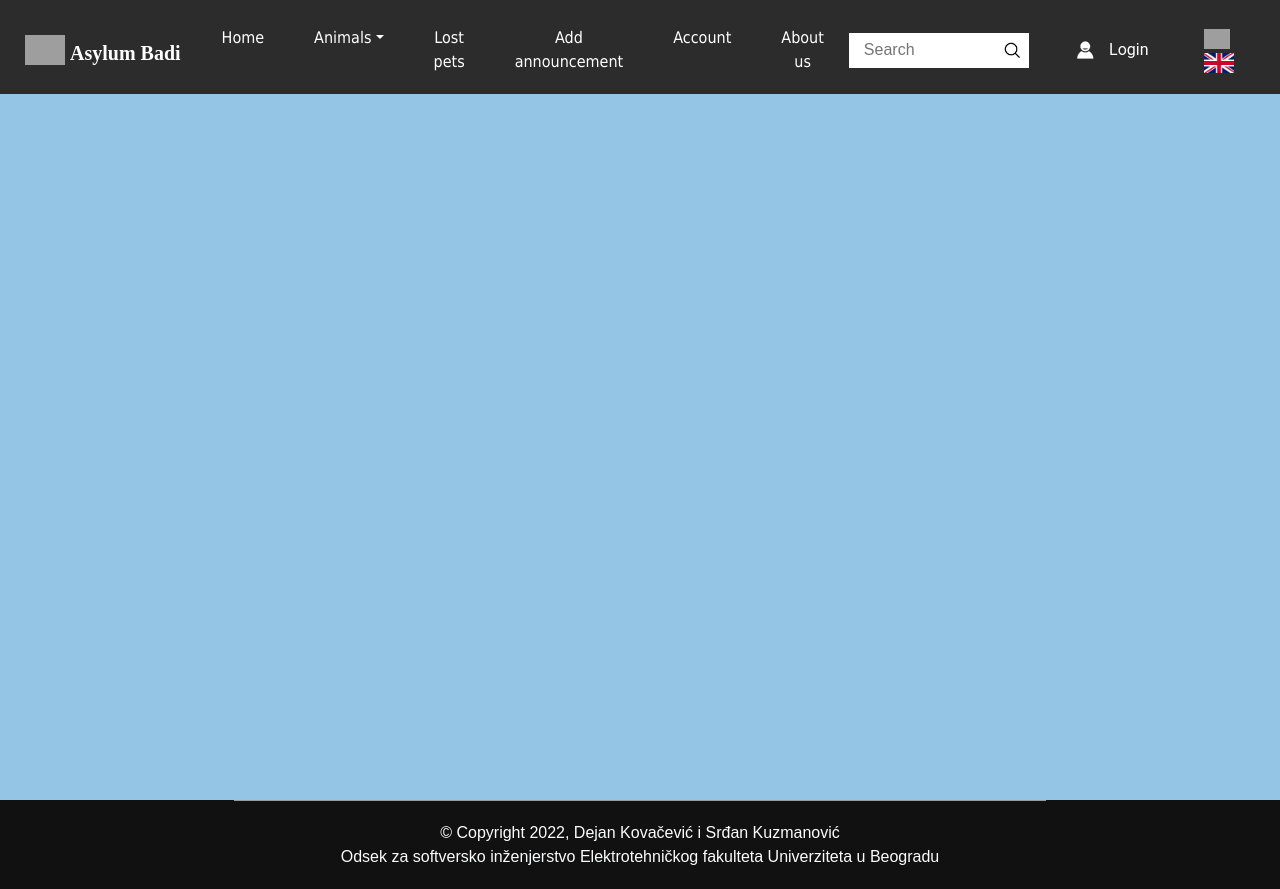
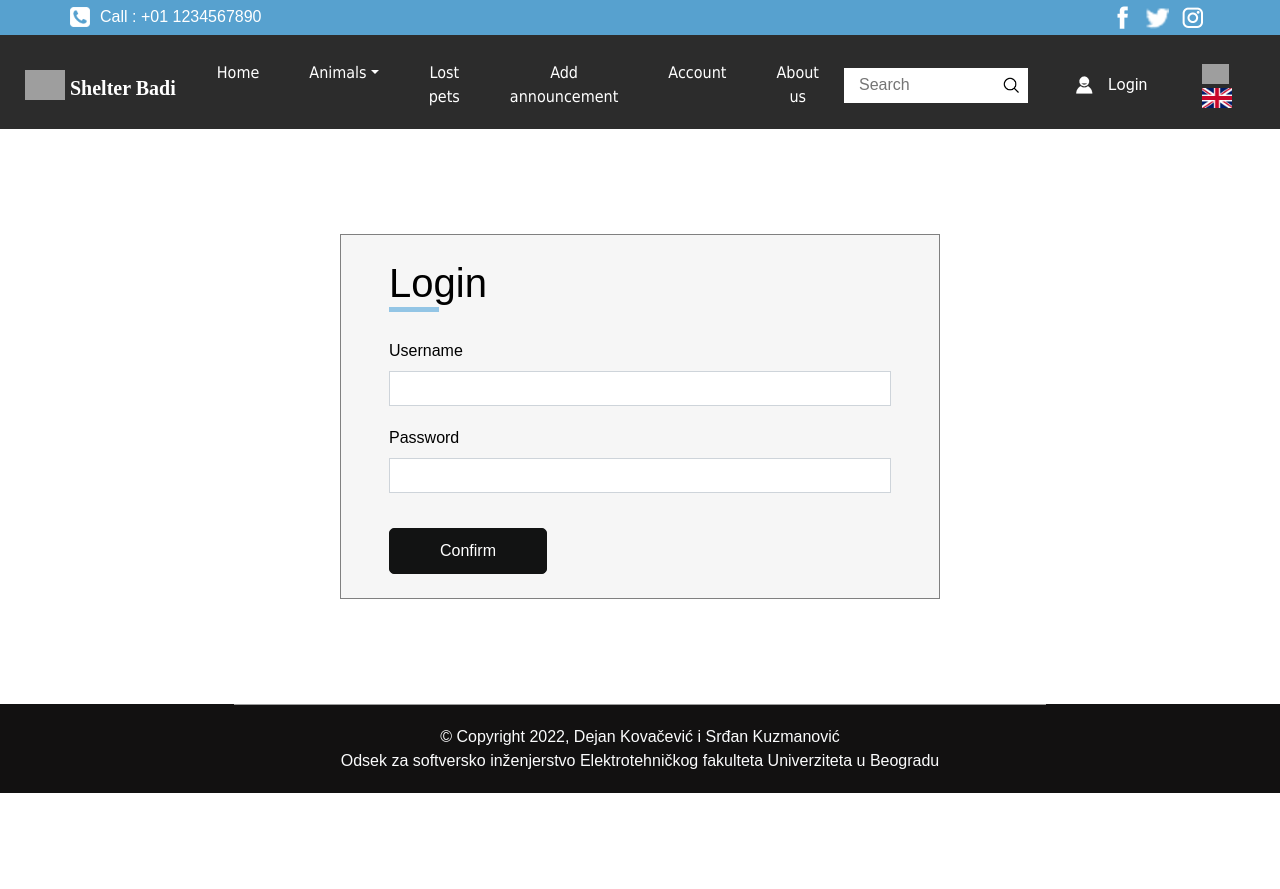
Before and after one commit to srkuzma/azil, a Vue app: page /en/login in a window 1280 px wide. After the commit the page ends 800 px from the top, so only its background shows below. Built offline with nearby package versions, Linux system fonts and the light colour scheme; grey boxes are pictures that could not be loaded; a web font is replaced by a local one.

Commit message:
Login stranica

```diff
--- a/src/App.vue
+++ b/src/App.vue
@@ -2,17 +2,38 @@
   <div class="hero_area">
     <header class="header_section">
       <div class="container">
+        <div class="top_contact-container">
+          <div class="tel_container">
+            <a href="">
+              <img src="/images/telephone-symbol-button.png" alt=""> Call : +01 1234567890
+            </a>
+          </div>
+          <div class="social-container">
+            <a href="">
+              <img src="/images/fb.png" alt="" class="s-1">
+            </a>
+            <a href="">
+              <img src="/images/twitter.png" alt="" class="s-2">
+            </a>
+            <a href="">
+              <img src="/images/instagram.png" alt="" class="s-3">
+            </a>
+          </div>
+        </div>
+      </div>
 
-      </div>
       <div class="container-fluid">
         <nav class="navbar navbar-expand-lg custom_nav-container pt-3">
-          <router-link  class="navbar-brand logo" to="/">
+          <router-link v-if="lang == 'sr'" class="navbar-brand logo" to="/sr">
             <img src="/images/logo.png" alt="">
-            <span v-if= "lang == 'sr'" class="title">
+            <span class="title">
               Azil Badi
             </span>
-            <span v-else class="title">
-              Asylum Badi
+          </router-link>
+          <router-link v-else class="navbar-brand logo" to="/en">
+            <img src="/images/logo.png" alt="">
+            <span class="title">
+              Shelter Badi
             </span>
           </router-link>
           <button class="navbar-toggler" type="button" data-toggle="collapse" data-target="#navbarSupportedContent"
@@ -68,12 +89,19 @@
                 <button class="btn  my-2 my-sm-0 nav_search-btn" type="submit"></button>
               </form>
               <div class="login_btn-contanier ml-0 ml-lg-5">
-                <a href="">
+                <router-link v-if= "lang == 'sr'" to="/sr/login">
                   <img src="/images/user.png" alt="">
-                  <span id="login">
+                  <span>
                     Login
                   </span>
-                </a>
+
+                </router-link>
+                <router-link v-else to="/en/login">
+                  <img src="/images/user.png" alt="">
+                  <span>
+                    Login
+                  </span>
+                </router-link>
               </div>
               <div class="flag_btn-contanier ml-0 ml-lg-5">
                 <a href="">
@@ -91,12 +119,10 @@
         </nav>
       </div>
     </header>
+
+
   <router-view/>
 
-  </div>
-
-
-  <div>
   <section class="container-fluid footer_section">
     <p>
       &copy; Copyright 2022, Dejan Kovačević i Srđan Kuzmanović
@@ -105,6 +131,10 @@
     </p>
   </section>
   </div>
+
+
+
+
 
 
 </template>
@@ -155,6 +185,7 @@ export default {
             {sr:"/sr/izgubljeni_ljubimci", en:"/en/lost_pets"},
             {sr:"/sr/o_nama", en:"/en/about"},
             {sr:"/sr/dodaj_oglas", en:"/en/new_ad"},
+            {sr:"/sr/login", en:"/en/login"},
             {sr:"/sr", en:"/en"}];
           if (curr_lang == "sr"){
             return pairs.find(pair => pair.sr == fullPath).en;
--- a/src/assets/css/style.css
+++ b/src/assets/css/style.css
@@ -22,6 +22,18 @@ body {
 
 .layout_padding2-bottom {
   padding-bottom: 55px;
+}
+
+.layout_padding3 {
+  padding: 5px 0;
+}
+
+.layout_padding3-top {
+  padding-top: 5px;
+}
+
+.layout_padding3-bottom {
+  padding-bottom: 5px;
 }
 
 .layout_padding-top {
@@ -58,10 +70,27 @@ body {
   background-color: #93c5e5;
 }
 
+.custom_heading-container h1 {
+  /* text-transform: uppercase; */
+  position: relative;
+}
+
+.custom_heading-container h1::after {
+  content: "";
+  position: absolute;
+  bottom: -5px;
+  left: 50%;
+  -webkit-transform: translateX(-50%);
+          transform: translateX(-50%);
+  width: 50px;
+  height: 5px;
+  background-color: #93c5e5;
+}
+
 /*header section*/
 .hero_area {
   height: 100vh;
-  background-image: url(../../../public/images/hero-bg.jpg);
+  /* background-image: url(../../../public/images/hero-bg.jpg); */
 }
 
 .sub_page .hero_area {
@@ -146,6 +175,7 @@ a:visited {
 a:hover,
 a:focus {
   color: rgb(213, 234, 250);
+  /* text-decoration: none; */
 }
 
 .btn,
@@ -736,6 +766,12 @@ a:focus {
           transform: none;
 }
 
+.contact_section .custom_heading-container h1::after {
+  left: 0;
+  -webkit-transform: none;
+          transform: none;
+}
+
 .contact_section .form_contaier form .form-group {
   margin-bottom: 20px;
 }
@@ -762,7 +798,7 @@ a:focus {
 }
 
 .contact_section .form_contaier form button:hover {
-  background-color: transparent;
+  background-color: white;
   color: #121313;
 }
 
@@ -862,12 +898,24 @@ a:focus {
 }
 
 .login_btn-contanier a:hover {
-  color: deepskyblue;
+  color: rgb(213, 234, 250);
+  text-decoration: none;
 }
 
 .title {
   font-family: 'Oleo Script Swash Caps';
 }
 
+.header_section{
+  background-color: #57a1cf;
+}
+
+
+#login-form{
+  background-color: rgb(246, 246, 246);
+  padding: 2% 4%;
+  border: 1px solid gray;
+  /* box-shadow: 1px solid black; */
+}
 /* end footer section*/
 /*# sourceMappingURL=style.css.map */
--- /dev/null
+++ b/src/data/users.js
@@ -0,0 +1,20 @@
+const allUsers = [
+    {
+        username: "marko",
+        password: "marko123"
+    },
+    {
+        username: "jovan",
+        password: "jovan123"
+    },
+    {
+        username: "petar",
+        password: "petar123"
+    },
+    {
+        username: "milan",
+        password: "milan123"
+    }
+]
+
+export default allUsers;
--- a/src/router/index.js
+++ b/src/router/index.js
@@ -7,6 +7,8 @@ import LostPets from '../views/LostPets.vue'
 import NewAd from '../views/NewAd.vue'
 import MyAccount from '../views/MyAccount.vue'
 import AboutView from '../views/AboutView.vue'
+import Login from '../views/Login.vue'
+
 // import HomeLang from '../views/HomeLang.vue'
 
 const routes = [
@@ -88,14 +90,20 @@ const routes = [
   },
   {
     path: '/en/my_account',
-    name: 'my_account',
+    name: 'my_account_en',
     component: MyAccount
   },
   {
-    path: '/en/about',
-    name: 'about_en',
-    component: AboutView
-  }
+    path: '/sr/login',
+    name: 'login_sr',
+    component: Login
+  },
+  {
+    path: '/en/login',
+    name: 'login_en',
+    component: Login
+  },
+
 ]
 
 const router = createRouter({
--- /dev/null
+++ b/src/views/Login.vue
@@ -0,0 +1,88 @@
+<template>
+    <!-- contact section -->
+  <section class="contact_section layout_padding">
+    <!-- <div class="container">
+      <div class="row justify-content-center">
+
+      </div>
+    </div> -->
+    <div class="container layout_padding3">
+      <div class="row justify-content-center">
+        <div class="col-xl-6 col-lg-7 col-md-8 col-sm-9 col-10" id="login-form">
+            <div class="custom_heading-container " >
+                <h1>
+                    Login
+                </h1>
+            </div>
+
+            <br>
+
+            <div class="form_contaier">
+            <form>
+              <div class="form-group">
+                <label for="exampleInputName1">Username</label>
+                <input type="text" class="form-control" id="exampleInputName1" v-model="username">
+              </div>
+              <div class="form-group">
+                <label for="exampleInputName1">Password</label>
+                <input type="password" class="form-control" id="exampleInputName1" v-model="password">
+              </div>
+
+             <div class="error">{{error}}</div>
+
+              <button type="submit" class="" @click="login()">Confirm</button>
+            </form>
+          </div>
+        </div>
+
+      </div>
+    </div>
+  </section>
+</template>
+
+<style scoped>
+    .error {
+        color: red
+    }
+</style>
+
+<script>
+
+import allUsers from '../data/users.js'
+
+export default {
+    name: 'Login',
+    data(){
+        return {
+            users: allUsers,
+            username: "",
+            password: "",
+            lang: ""
+        }
+    },
+    created(){
+        this.lang = this.$route.fullPath.split("/")[1]
+        if (this.lang == "")
+          this.lang = "sr"
+        this.error = localStorage.getItem("error");
+        if (!this.error)
+            this.error = ""
+        console.log(this.users)
+    },
+    methods: {
+        login(){
+            let user = this.users.find(user=> user.username == this.username && user.password == this.password);
+            if (user) {
+                localStorage.setItem("currentUser", user.username);
+                this.$router.push("/" + this.lang);
+                this.error = "";
+                localStorage.setItem("error", this.error);
+            }
+            else {
+                this.error = (this.lang == "sr") ? "Neispravni podaci" : "Incorrect data";
+                localStorage.setItem("error", this.error);
+            }
+        }
+    }
+}
+</script>
```
Also changed, not shown: public/images/background.jpg (added). Lines whose indentation alone changed are shown as unchanged.
